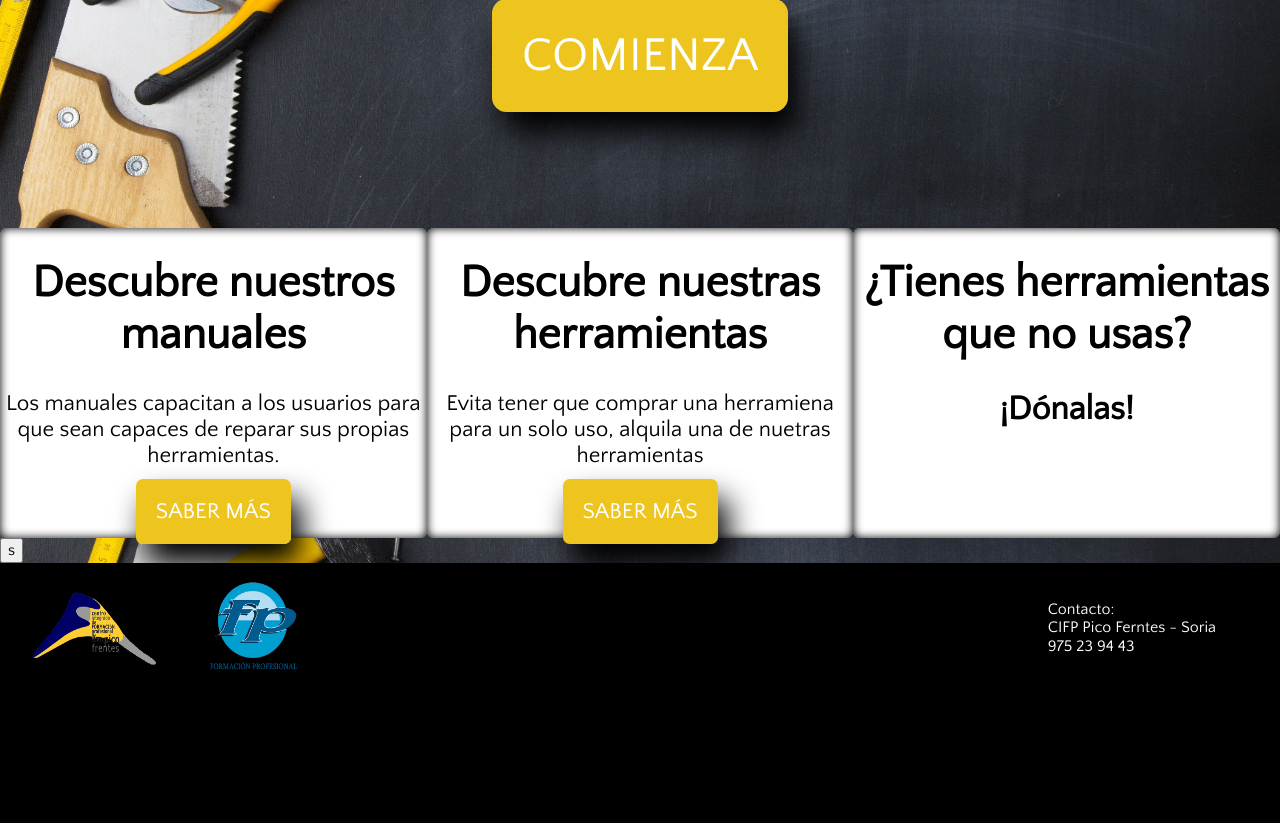
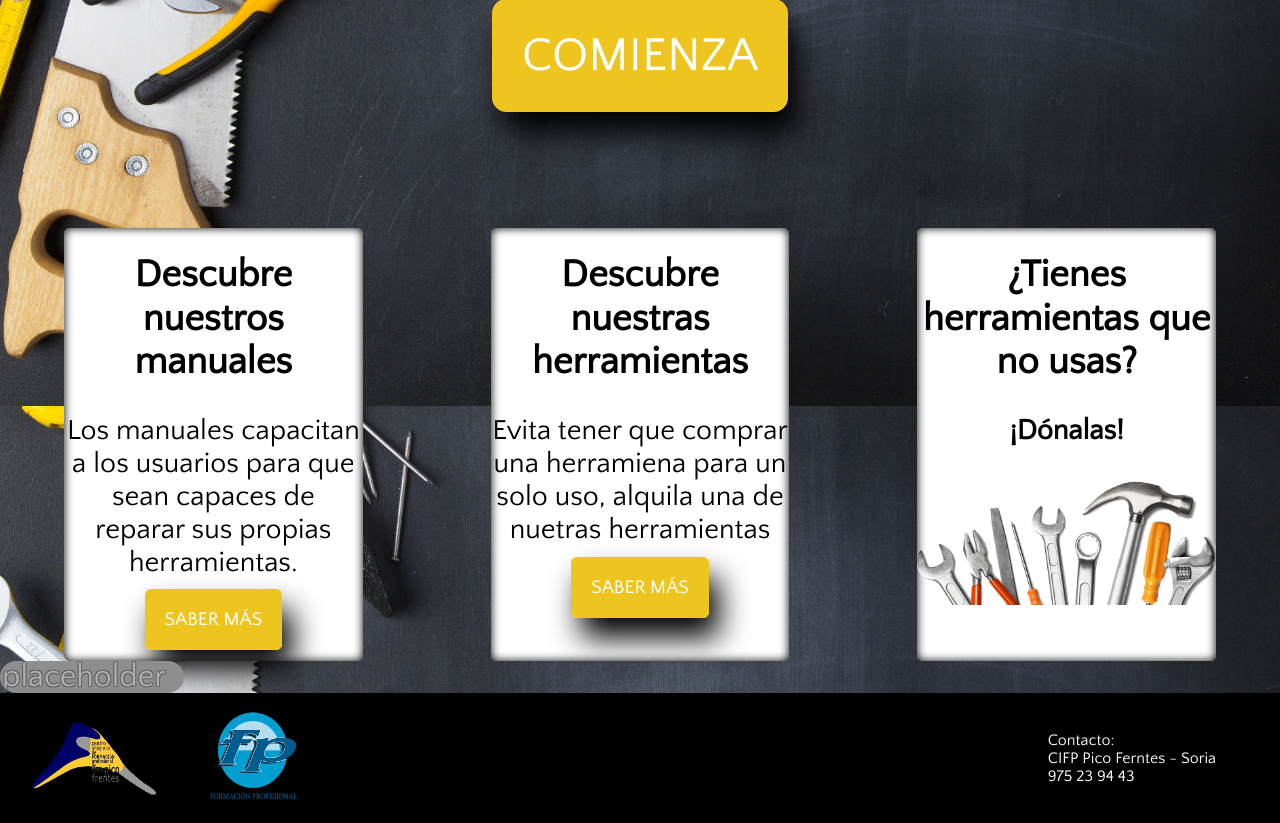
Before and after one commit to MikelUrruti/Grupo1Reto1, a PHP site: page / in a window 1280 px wide. Shown: the part 394-1217 px from the top of the page. Before the commit the page ends 1064 px from the top, so only its background shows below. Run offline with PHP 8.4, Linux system fonts and the light colour scheme; some web fonts are replaced.

Commit message:
lo de hoy

```diff
--- a/html/css/style.css
+++ b/html/css/style.css
@@ -90,9 +90,15 @@ header:not(header ul) {
     text-align: center;
     border-radius: 0.3em;
     width: 70%;
-    height: 310px;
+    height: auto;
     background-color:white;
     box-shadow: inset 0 0 10px 0.1px black;
+}
+
+#index #section2 article img {
+  bottom:0;
+  width:100%;
+  margin-bottom:0;
 }
 
 #index section article a {
@@ -104,6 +110,7 @@ header:not(header ul) {
     font-size: 1em;
     box-shadow: 10px 20px 30px black;
     padding: 5px;
+    margin-bottom:0;
 }
 
 /*De eimer*/
@@ -204,17 +211,23 @@ Si abro el menú, este tapará todo */
 @media Screen and (min-width: 1025px) {
 
   #index section article {
-      font-size: 2em;
+      font-size: 1.7em;
+  }
+
+  #index #section2 p {
+    font-size: 1.5em;
+    text-align:center;
   }
 
   #index #section2 {
-      font-size: 0.7em;
+      font-size: .7em;
       flex-direction: row;
+      justify-content: space-between;
   }
 
-  #index #section2 article {
-      justify-content: space-around;
-
+  #index #section2 article{
+      margin-left:5%;
+      margin-right:5%;
   }
 }
 
@@ -272,3 +285,35 @@ Si abro el menú, este tapará todo */
 }
 
 /* Fin estilos Load */
+
+
+#txtTest, ::placeholder {
+  outline:none;
+  border:none;
+  border-radius: 1em;
+  /* text-align: center; */
+  writing-mode: horizontal-tb;
+  color: #EEC51F;
+  background-color:rgb(143, 143, 143);
+  text-shadow: -1px 1px 0 #000,
+  1px 1px 0 #000,
+ 1px -1px 0 #000,
+-1px -1px 0 #000;
+}
+
+#txtTest::placeholder {
+  color:white;
+  opacity: .3;
+}
+
+#txtTest {
+  font-size: 2em;
+  width: 180px;
+  height: 30px;
+}
+
+#txtTest:focus {
+  opacity: 1;
+  border-radius: 2rem;
+  box-shadow: 0 0 8px white;
+}
--- a/html/index.php
+++ b/html/index.php
@@ -37,21 +37,25 @@
                 a los usuarios para que
                 sean capaces de reparar
                 sus propias herramientas.</p>
-                <a href="#">saber más</a>
+                <a href="Manuales_lista.php">saber más</a>
+                <p></p>
         </article>
         <article>
             <h1>Descubre nuestras herramientas</h1>
             <p>Evita tener que comprar una herramiena para un solo uso, alquila una de nuetras
                 herramientas</p>
                 <a href="#">saber más</a>
+                <p></p>
         </article>
         <article>
             <h1>¿Tienes herramientas que no usas?</h1>
             <h2>¡Dónalas!</h2>
+            <img src="img/herramientas_donar.png" alt="">
         </article>
     </section>
 
-    <input type="button" id="btnTest" value="s">
+    <input type="text" name="" placeholder="placeholder" id="txtTest">
+
     <?php
         include ("plantillas/indexFooter.html");
     ?>
```
Also changed, not shown: html/JS/index.js (+12 -26 lines), html/img/herramientas_donar.png.
